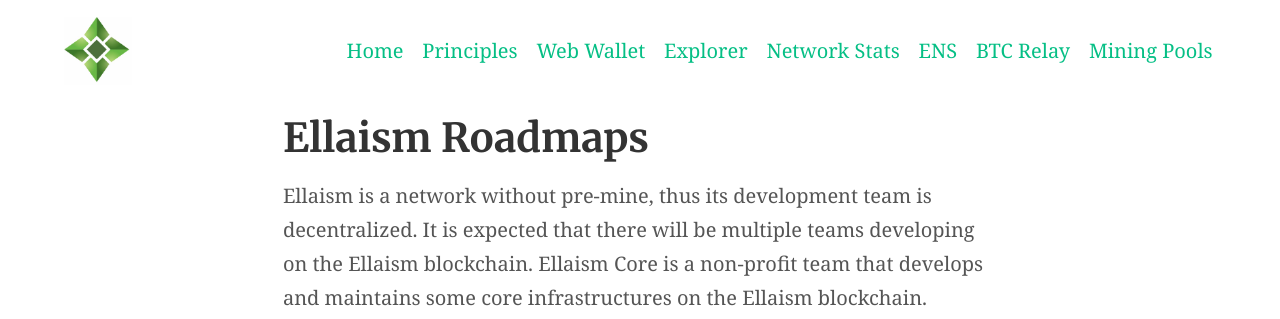
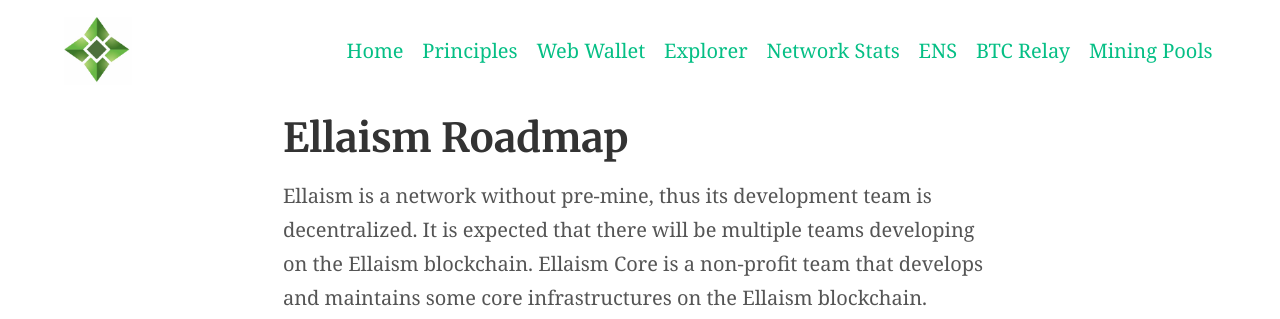
Before and after one commit to ellaism/ellaism.org, a Jekyll site: the page built from roadmap.md, in a window 1280 px wide and 900 px high. Shown: the top 319 px of the window. Built offline with Jekyll 4.4.1, drawn with Linux system fonts in a browser that asks for light colours; our own code applies the rules of GitHub Pages for plain Markdown files.

Commit message:
Change titles to singular form and add redirections

```diff
--- a/_config.yml
+++ b/_config.yml
@@ -110,3 +110,6 @@
   # Hacker News: "#ff6600"
   # Designer News: "#2D72D9"
   # Email: ""
+
+plugins:
+  - jekyll-redirect-from
--- a/roadmaps.md
+++ b/roadmap.md
@@ -1,5 +1,6 @@
 ---
-title: Ellaism Roadmaps
+title: Ellaism Roadmap
+redirect_from: "/roadmaps/"
 ---
 
 Ellaism is a network without pre-mine, thus its development team is
```
Also changed, not shown: donate.md (renamed from donations.md, +1 -0 lines).
